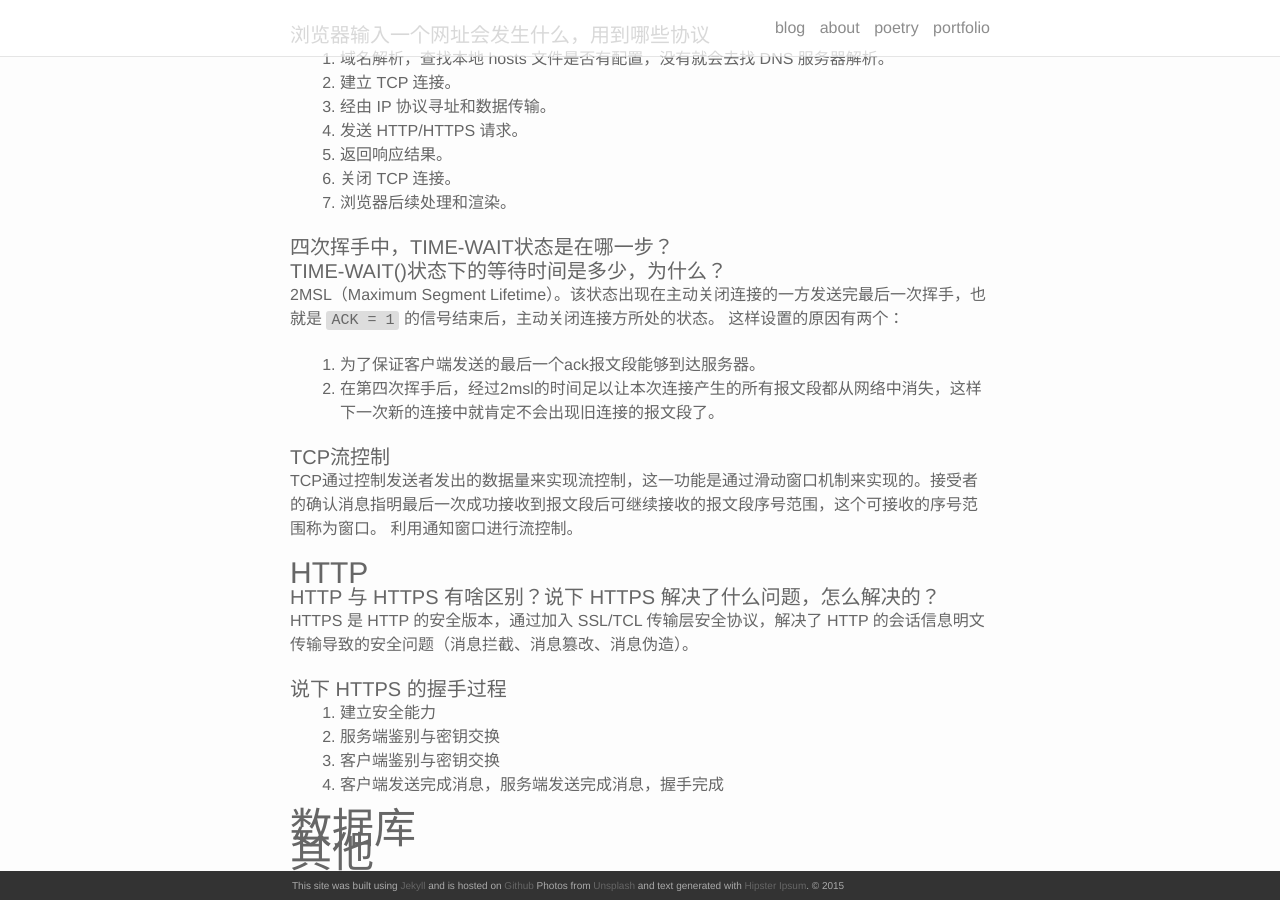
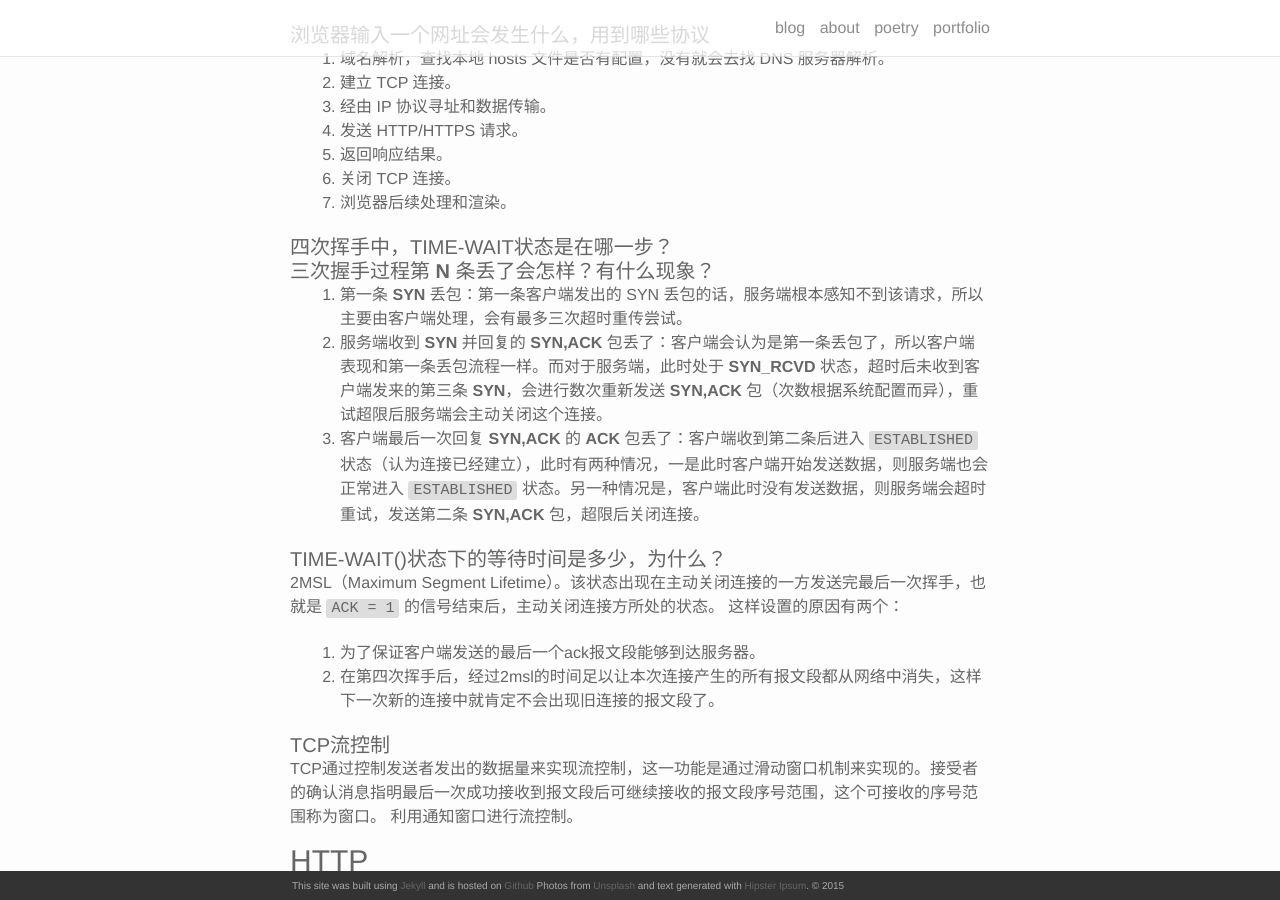
Before and after one commit to akmissxt/blog, a Jekyll site: the page built from _posts/2021-04-05-面试复习.markdown, in a window 1280 px wide and 900 px high, scrolled down 1116 px. Built offline with Jekyll 4.4.1, drawn with Linux system fonts in a browser that asks for light colours; nearby versions of some CDN libraries; our own code applies the rules of GitHub Pages for plain Markdown files.

Commit message:
update(面试复习): TCP 连接过程中丢包

```diff
--- a/_posts/2021-04-05-面试复习.markdown
+++ b/_posts/2021-04-05-面试复习.markdown
@@ -49,6 +49,11 @@
 
 #### 四次挥手中，TIME-WAIT状态是在哪一步？
 
+#### 三次握手过程第 **N** 条丢了会怎样？有什么现象？
+1. 第一条 **SYN** 丢包：第一条客户端发出的 SYN 丢包的话，服务端根本感知不到该请求，所以主要由客户端处理，会有最多三次超时重传尝试。
+2. 服务端收到 **SYN** 并回复的 **SYN,ACK** 包丢了：客户端会认为是第一条丢包了，所以客户端表现和第一条丢包流程一样。而对于服务端，此时处于 **SYN_RCVD** 状态，超时后未收到客户端发来的第三条 **SYN**，会进行数次重新发送 **SYN,ACK** 包（次数根据系统配置而异），重试超限后服务端会主动关闭这个连接。
+3. 客户端最后一次回复 **SYN,ACK** 的 **ACK** 包丢了：客户端收到第二条后进入 `ESTABLISHED` 状态（认为连接已经建立），此时有两种情况，一是此时客户端开始发送数据，则服务端也会正常进入 `ESTABLISHED` 状态。另一种情况是，客户端此时没有发送数据，则服务端会超时重试，发送第二条 **SYN,ACK** 包，超限后关闭连接。
+
 #### TIME-WAIT()状态下的等待时间是多少，为什么？
 2MSL（Maximum Segment Lifetime）。该状态出现在主动关闭连接的一方发送完最后一次挥手，也就是 `ACK = 1` 的信号结束后，主动关闭连接方所处的状态。
 这样设置的原因有两个：
```
